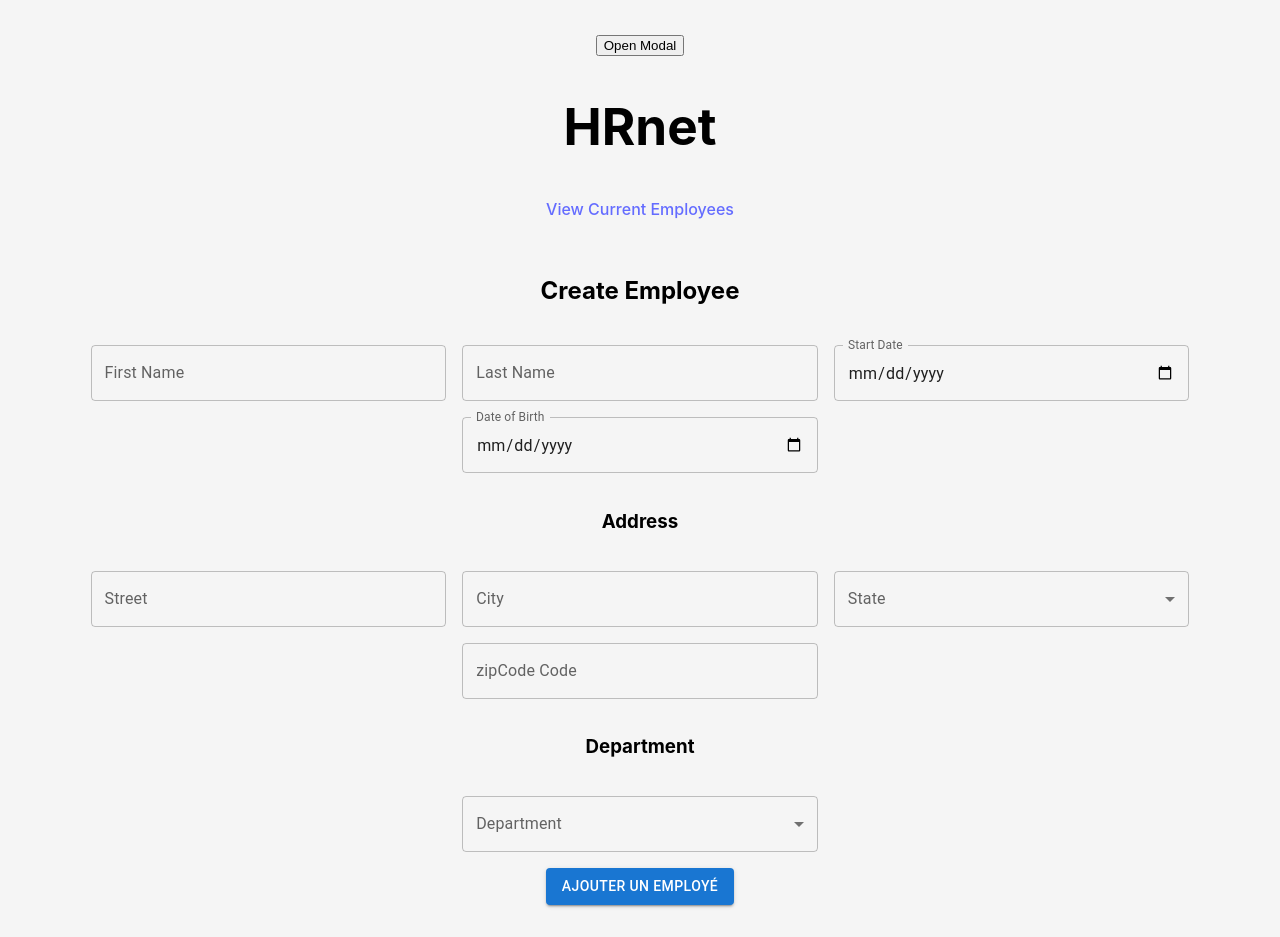
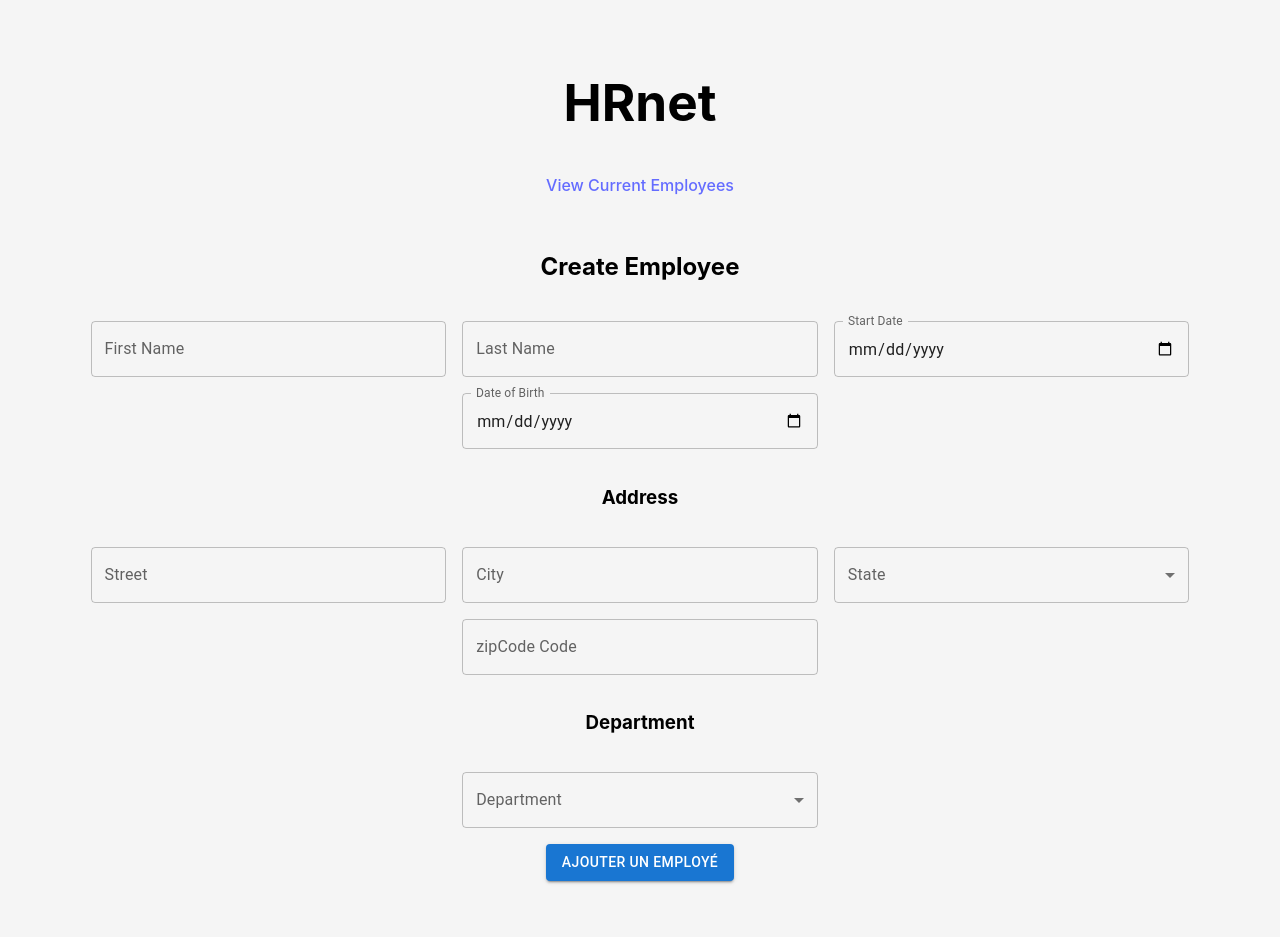
Before and after one commit to Benji-devw/p14-Hrnet, a React (Vite) app: page / in a window 1280 px wide. After the commit the page ends 913 px from the top, so only its background shows below. Built offline with nearby package versions, Linux system fonts and the light colour scheme.

Commit message:
remove redundant button for opening modal in Home component

```diff
--- a/src/Home.jsx
+++ b/src/Home.jsx
@@ -60,7 +60,6 @@ export const Home = () => {
                     <p><b>{state.firstName}</b> a bien été ajouté à la base.</p>
                 </Modal>
             )}
-            <button onClick={() => setOpenModal(true)}>Open Modal</button>
 
             <h1>HRnet</h1>
             <Link to={"/employees"}>View Current Employees</Link>
```
